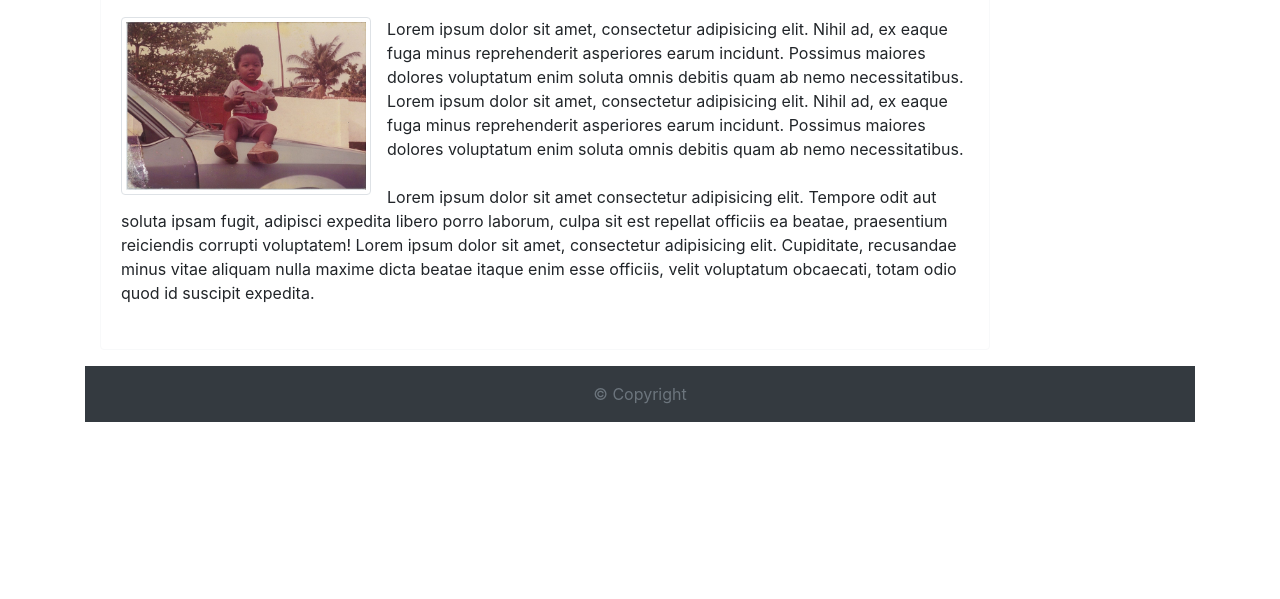
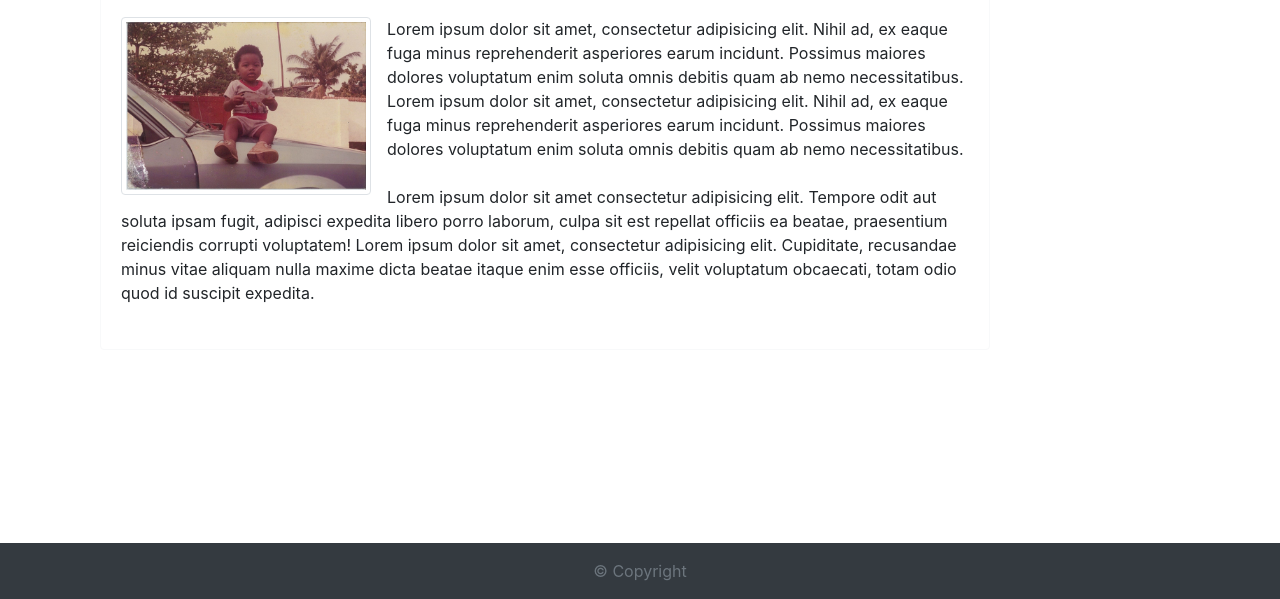
Before and after one commit to Vianneyk/Responsive-Portfolio, a plain HTML site: page index.html in a window 1280 px wide. Shown: the part 201-800 px from the top of the page. Drawn offline with nearby package versions, Linux system fonts and the light colour scheme.

Commit message:
added comments and sementic

```diff
--- a/index.html
+++ b/index.html
@@ -13,6 +13,7 @@
 
 </head>
 
+<body>
     <div class="container" style="margin-top:30px">
         <nav class="navbar navbar-expand-sm bg-dark navbar-dark">
           <a class="navbar-brand" href="#">Vianney Kabamba</a>
@@ -33,6 +34,8 @@
             </ul>
           </div>
         </nav>
+
+
         <div class="row">
           <div class="col-sm-10">
             <div class="container" style="margin-top:40px">
@@ -62,18 +65,16 @@
             </div>
           </div>
         </div>
-    <footer class="footer footer-light bg-dark" style="margin-bottom: 0px">
 
+    </div>
+
+    <footer class="footer fixed-bottom footer-light bg-dark">
+      <div class="container">
         <div class="footer-copyright text-center py-3">
           <span class="text-muted">&copy; Copyright</span>
-
+        </div>
       </div>
     </footer>
-</div>
-
-
-
-
 
 </body>
 </html>
```
Lines whose indentation alone changed are shown as unchanged.
